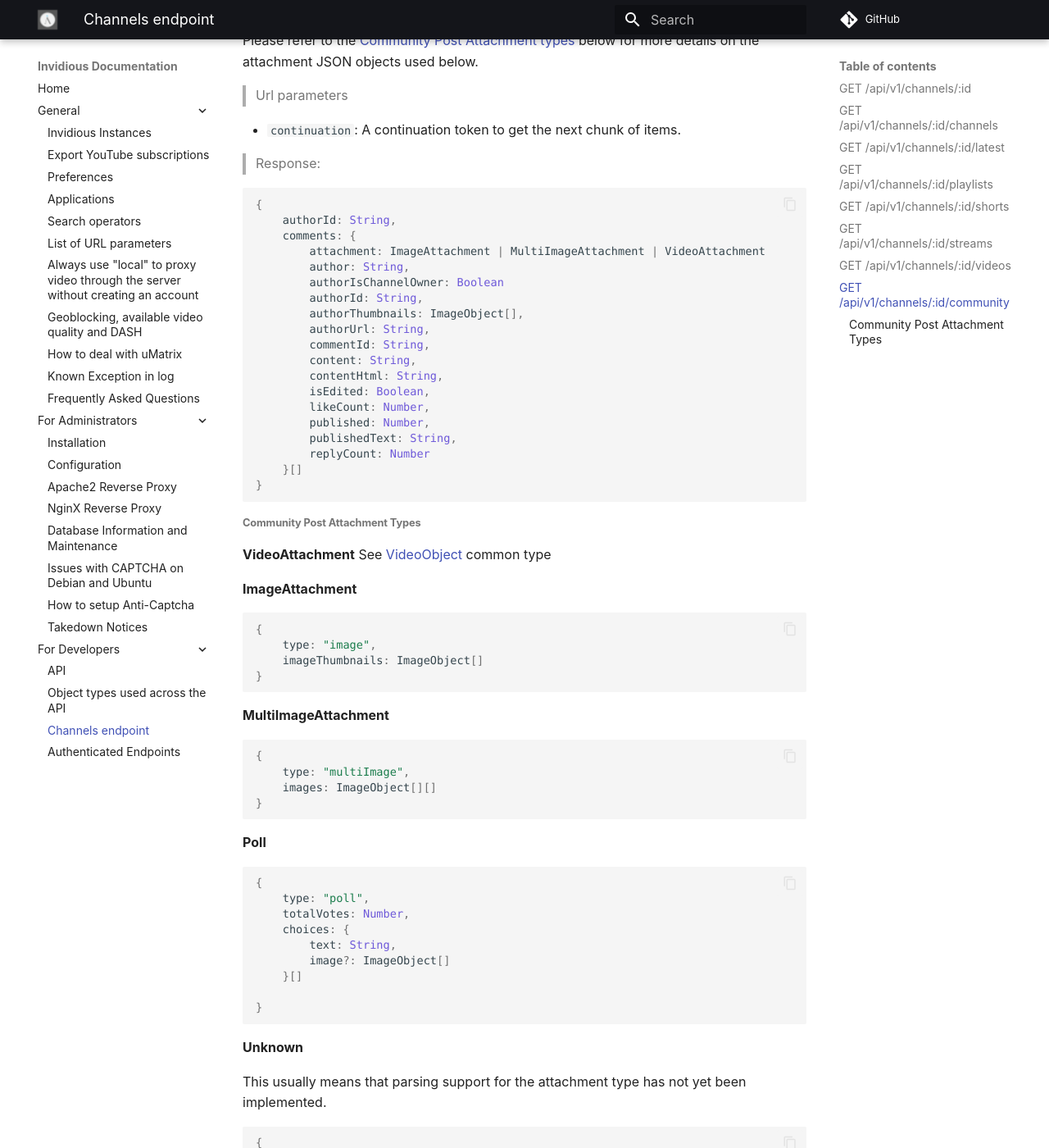
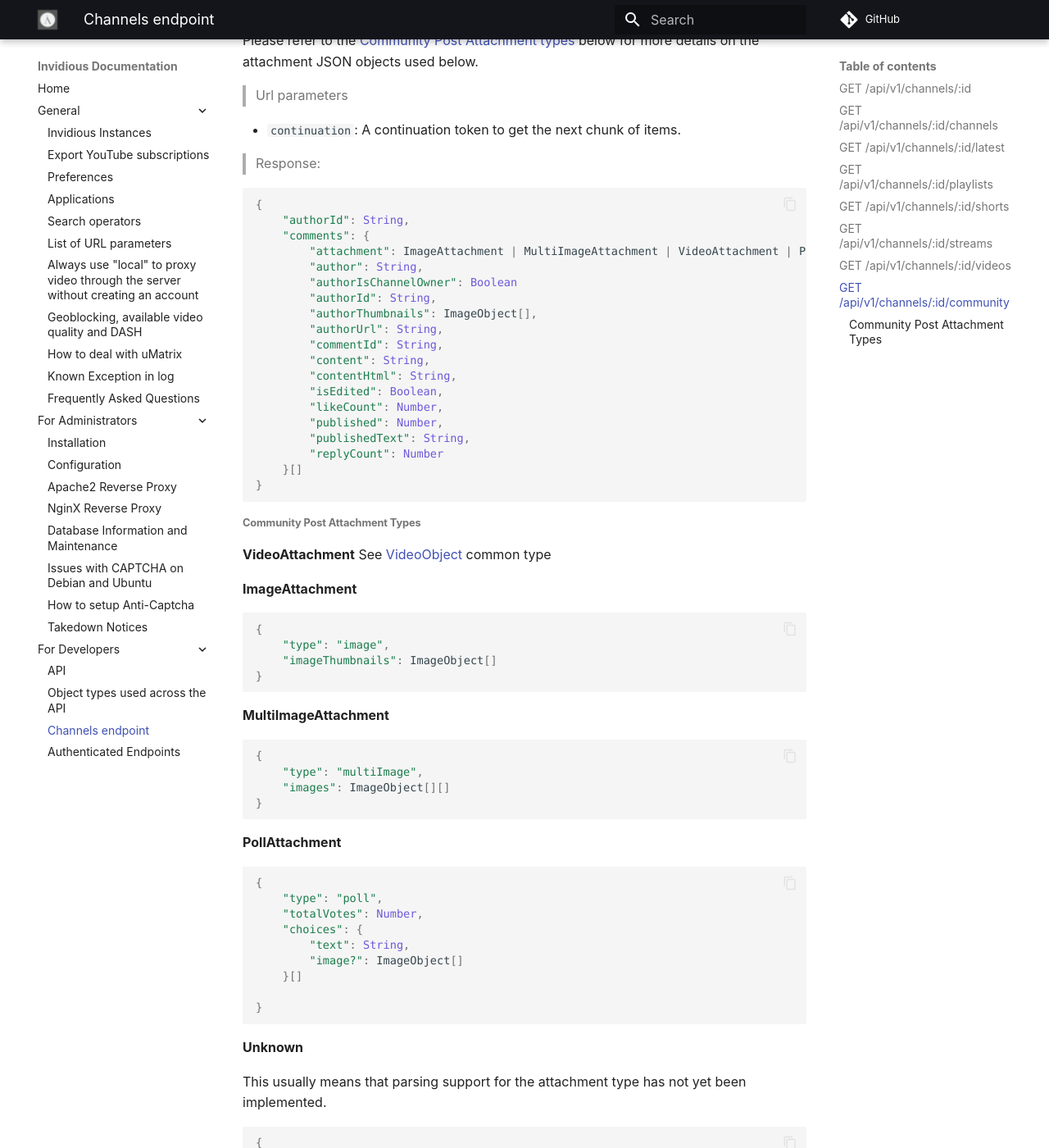
Before and after one commit to iv-org/documentation, an MkDocs documentation site: the page built from docs/api/channels_endpoint.md, in a window 1280 px wide and 1400 px high, scrolled down 2555 px. Shown: the whole window at 82% size. Built offline with MkDocs 1.6.1 and Material for MkDocs 9.7.7, drawn with Linux system fonts in a browser that asks for light colours; comment, search, counter and statistics services are not loaded; some of the changed lines change nothing that is shown; some of the changed text lies outside the part shown.

Commit message:
add quotes around response fields, add poll attachment

````diff
--- a/docs/api/channels_endpoint.md
+++ b/docs/api/channels_endpoint.md
@@ -135,22 +135,22 @@ Please refer to the [Community Post Attachment types](#community-post-attachment
 
 ```javascript
 {
-	authorId: String,
-	comments: {
-		attachment: ImageAttachment | MultiImageAttachment | VideoAttachment
-		author: String,
-		authorIsChannelOwner: Boolean
-		authorId: String,
-		authorThumbnails: ImageObject[],
-		authorUrl: String,
-		commentId: String,
-		content: String,
-		contentHtml: String,
-		isEdited: Boolean,
-		likeCount: Number,
-		published: Number,
-		publishedText: String,
-		replyCount: Number
+	"authorId": String,
+	"comments": {
+		"attachment": ImageAttachment | MultiImageAttachment | VideoAttachment | PollAttachment
+		"author": String,
+		"authorIsChannelOwner": Boolean
+		"authorId": String,
+		"authorThumbnails": ImageObject[],
+		"authorUrl": String,
+		"commentId": String,
+		"content": String,
+		"contentHtml": String,
+		"isEdited": Boolean,
+		"likeCount": Number,
+		"published": Number,
+		"publishedText": String,
+		"replyCount": Number
 	}[]
 }
 ```
@@ -162,8 +162,8 @@ __ImageAttachment__
 
 ```javascript
 {
-    type: "image",
-    imageThumbnails: ImageObject[]
+    "type": "image",
+    "imageThumbnails": ImageObject[]
 }
 ```
 
@@ -171,20 +171,20 @@ __MultiImageAttachment__
 
 ```javascript
 {
-    type: "multiImage",
-    images: ImageObject[][]
+    "type": "multiImage",
+    "images": ImageObject[][]
 }
 ```
 
-__Poll__
+__PollAttachment__
 
 ```javascript
 {
-	type: "poll",
-	totalVotes: Number,
-	choices: {
-		text: String,
-		image?: ImageObject[]
+	"type": "poll",
+	"totalVotes": Number,
+	"choices": {
+		"text": String,
+		"image?": ImageObject[]
 	}[]
 
 }
@@ -196,7 +196,7 @@ This usually means that parsing support for the attachment type has not yet been
 
 ```javascript
 {
-    type: "unknown",
-    error: String
+    "type": "unknown",
+    "error": String
 }
 ```
````
